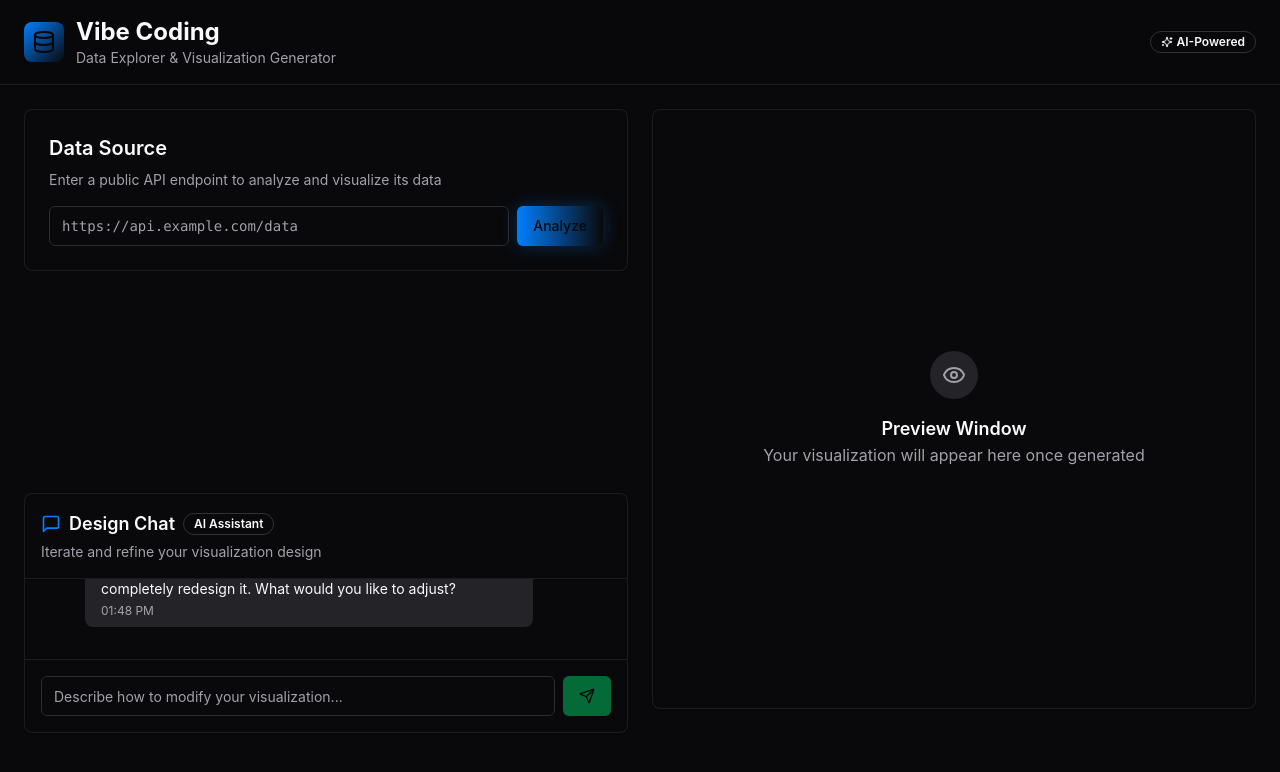
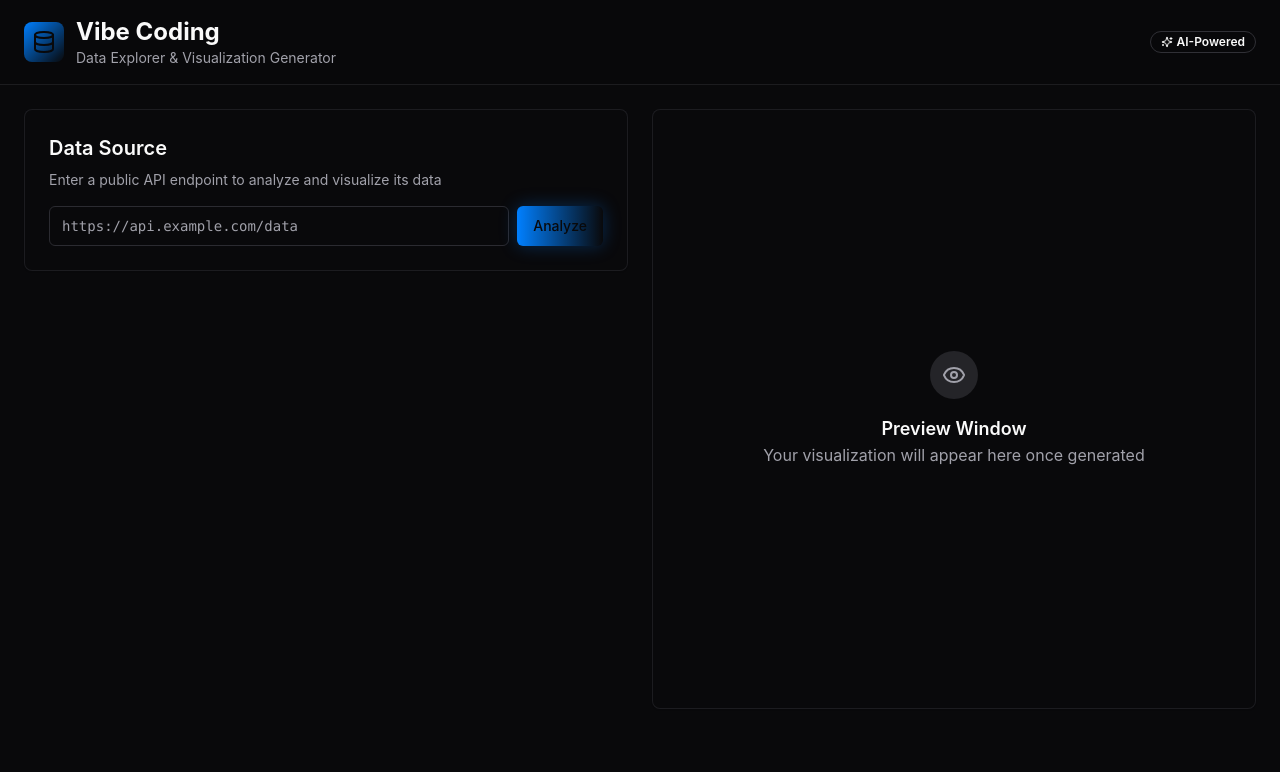
Before and after one commit to donjo/viz-whisperer-app, a React (Vite) app: page / in a window 1280 px wide. Shown: the top 772 px of the page. Built offline with nearby package versions, Linux system fonts and the light colour scheme.

Commit message:
Consolidate chat interfaces
Remove the design chat interface and keep the visualization prompt box.

```diff
--- a/src/pages/Index.tsx
+++ b/src/pages/Index.tsx
@@ -1,7 +1,7 @@
 import { useState } from 'react';
 import { ApiInput } from '@/components/ApiInput';
 import { PreviewWindow } from '@/components/PreviewWindow';
-import { ChatInterface } from '@/components/ChatInterface';
+
 import { CodeGenerator } from '@/utils/CodeGenerator';
 import { Badge } from '@/components/ui/badge';
 import { Database, Sparkles } from 'lucide-react';
@@ -97,21 +97,13 @@ const Index = () => {
       {/* Main Content */}
       <main className="container mx-auto px-6 py-6">
         <div className="grid lg:grid-cols-2 gap-6 h-[calc(100vh-200px)]">
-          {/* Left Panel - Input & Chat */}
-          <div className="space-y-6">
-            <div className="h-[60%]">
-              <ApiInput
-                onDataFetched={handleDataFetched}
-                onVisualizationRequest={handleVisualizationRequest}
-                isGenerating={isGenerating}
-              />
-            </div>
-            <div className="h-[40%]">
-              <ChatInterface
-                onMessage={handleChatMessage}
-                isProcessing={isChatProcessing}
-              />
-            </div>
+          {/* Left Panel - Input */}
+          <div>
+            <ApiInput
+              onDataFetched={handleDataFetched}
+              onVisualizationRequest={handleVisualizationRequest}
+              isGenerating={isGenerating}
+            />
           </div>
 
           {/* Right Panel - Preview */}
```
